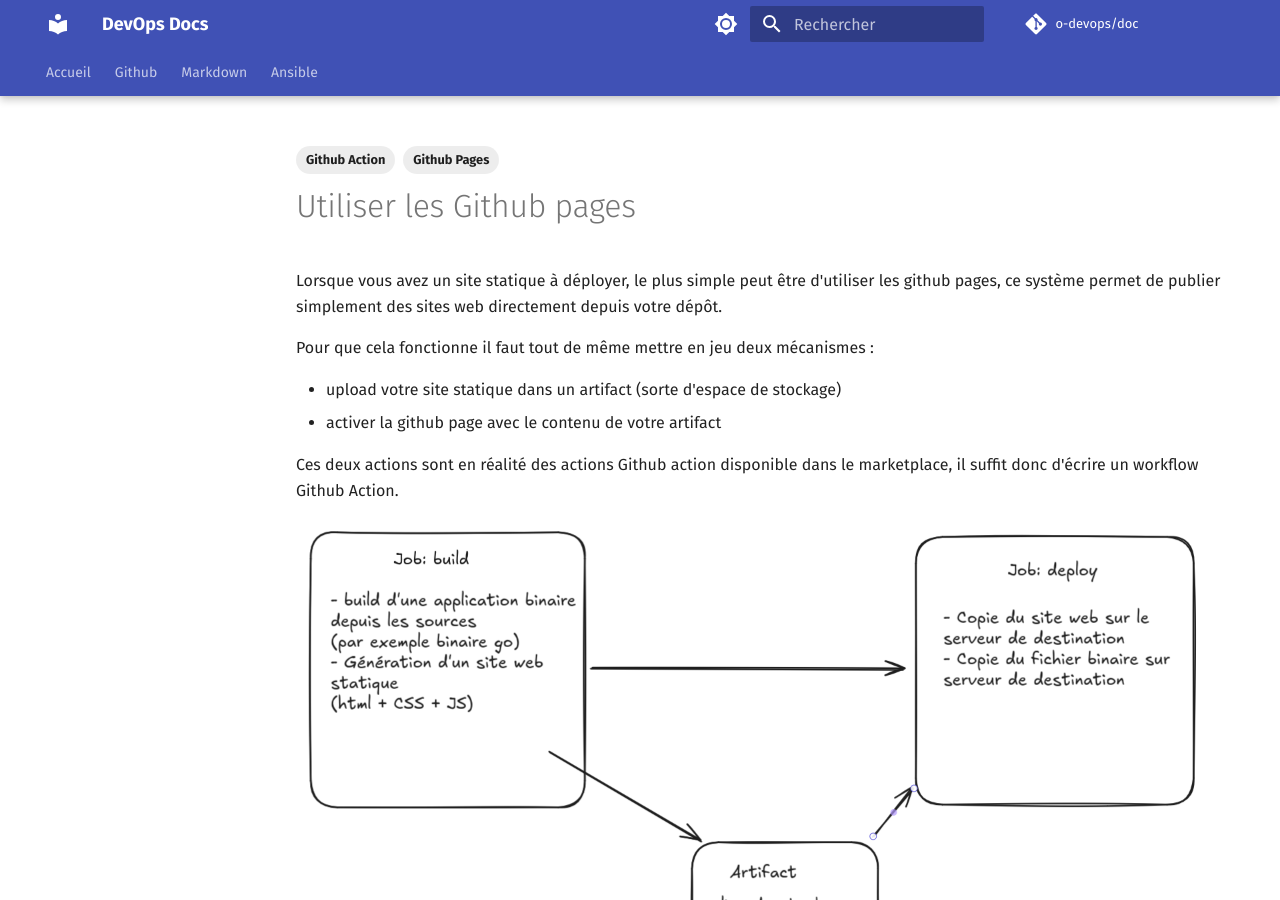
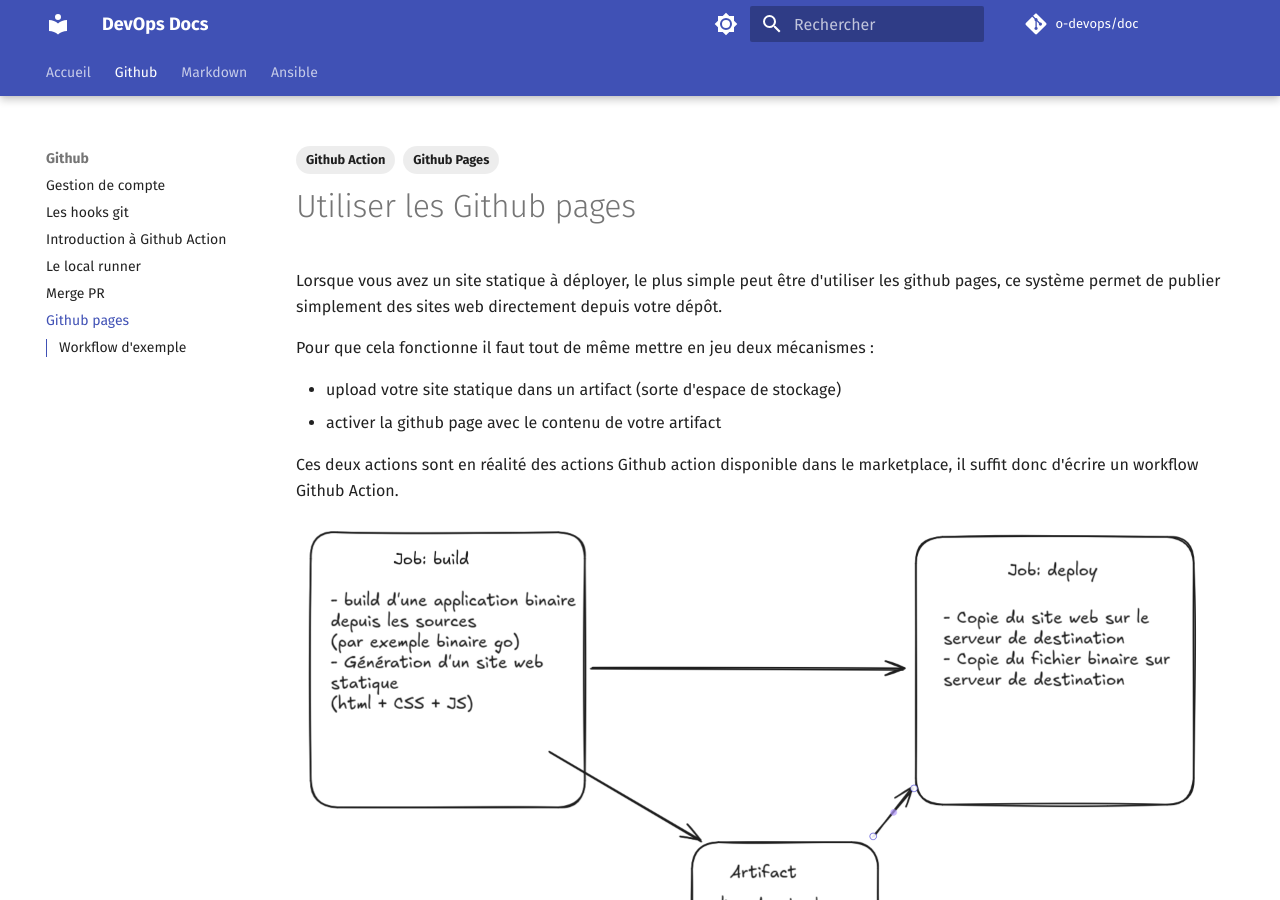
Before and after one commit to o-devops/doc, an MkDocs documentation site: the page built from docs/github/ga-github-pages.md, in a window 1280 px wide and 900 px high. Built offline with MkDocs 1.6.1 and Material for MkDocs 9.7.7, drawn with Linux system fonts in a browser that asks for light colours; comment, search, counter and statistics services are not loaded.

Commit message:
feat: geenrate doc with docker style (#46)

```diff
--- a/mkdocs.yml
+++ b/mkdocs.yml
@@ -41,6 +41,7 @@ nav:
     - Introduction à Github Action: github/ga-intro.md
     - Le local runner: github/ga-local-runner.md
     - Merge PR: github/merge.md
+    - Github pages: github/ga-github-pages.md
   - Markdown:
     - Les textes: markdown/Texte.md
     - Le code: markdown/Code.md
```
Also changed, not shown: 2 other files.
